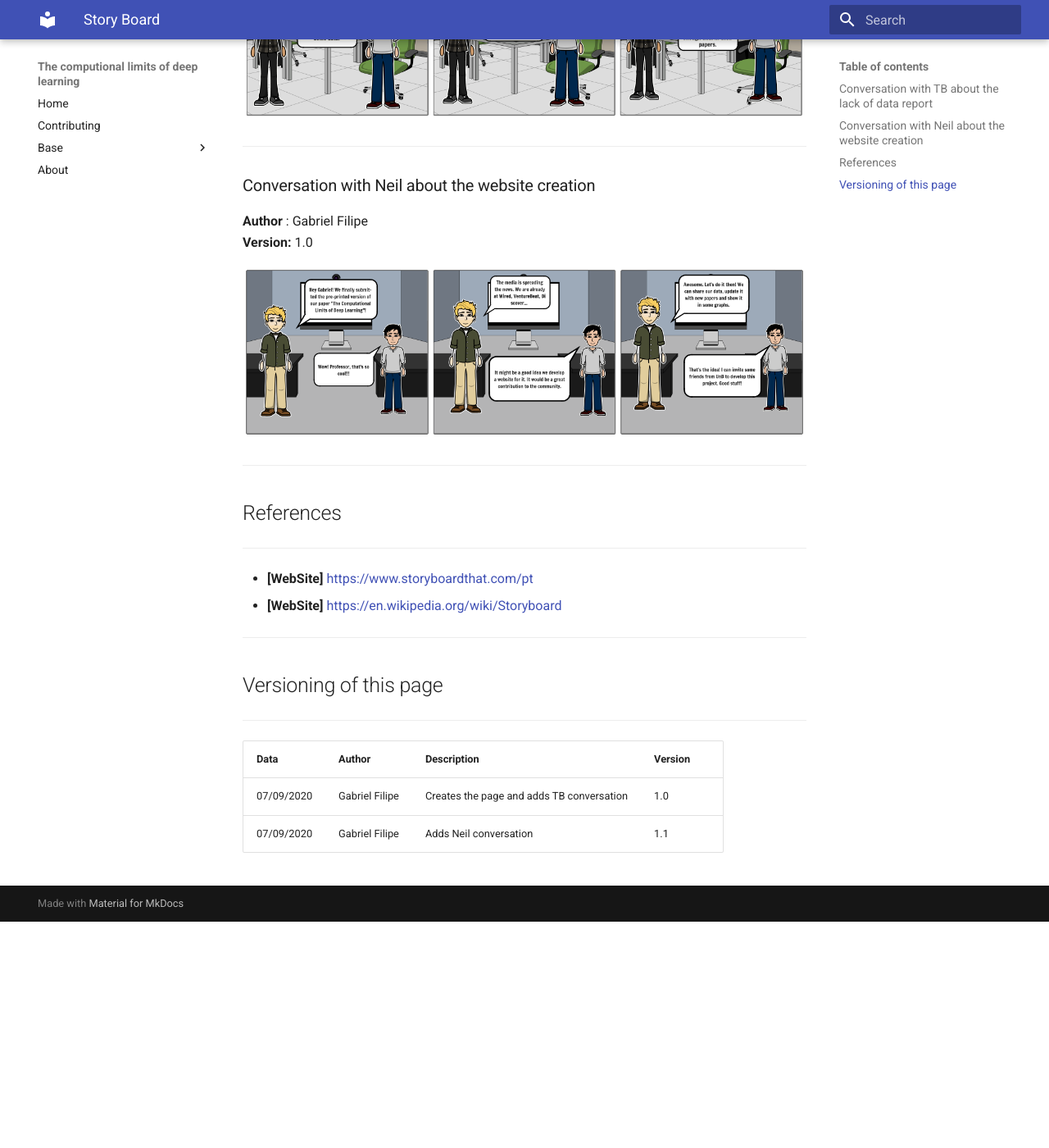
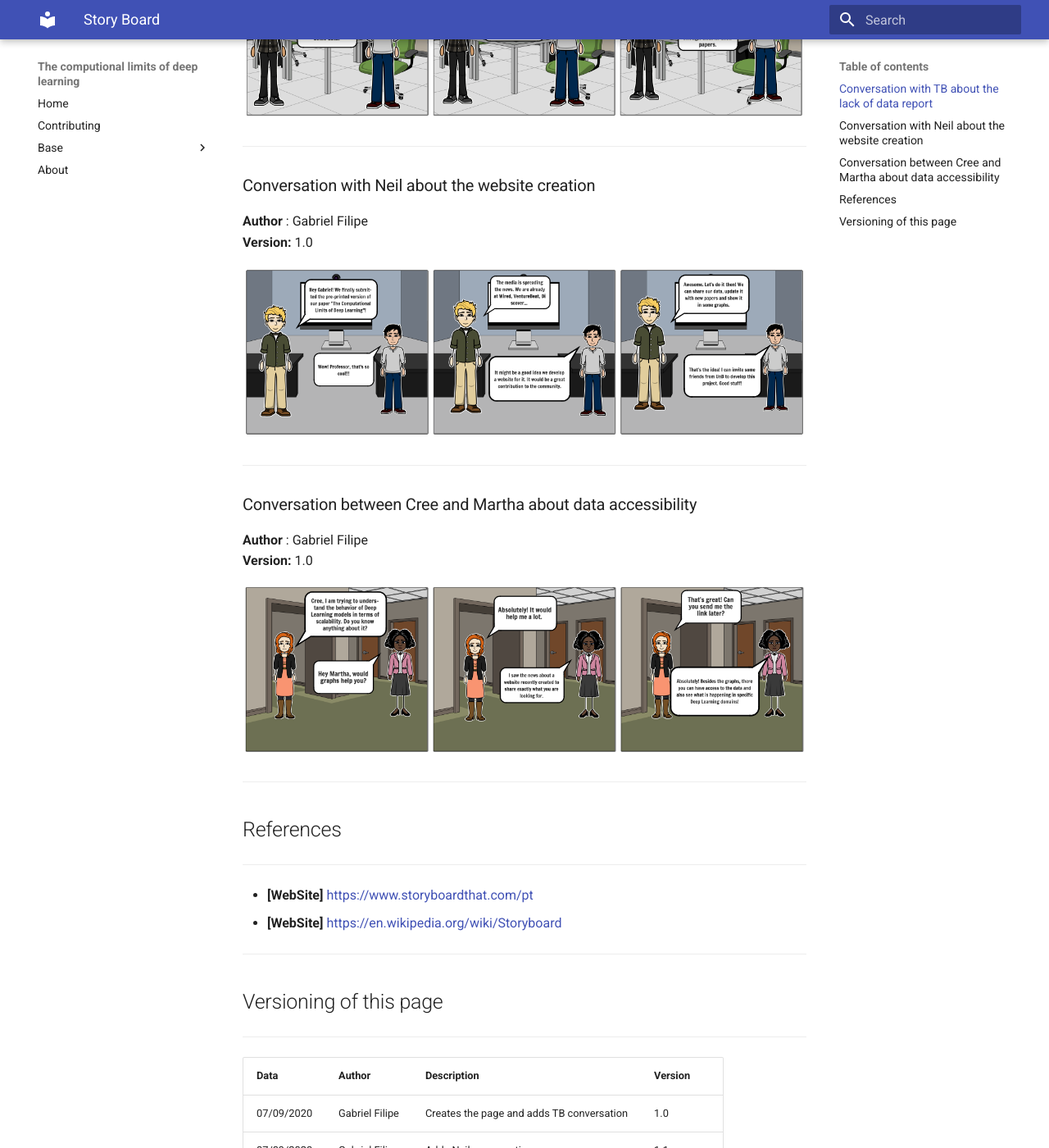
Before and after one commit to UnBArqDsw/2020.1_G2_ProjetoX, an MkDocs documentation site: the page built from documentation/docs/base/requirements/elicitation/storyBoard.md, in a window 1280 px wide and 1400 px high, scrolled down 543 px. Shown: the whole window at 82% size. Built offline with MkDocs 1.6.1 and Material for MkDocs 9.7.7, drawn with Linux system fonts in a browser that asks for light colours; before the commit the page ends 1667 px from its top, so only the background shows below that; some of the changed text lies outside the part shown.

Commit message:
Adds conversation between Cree and Martha

```diff
--- a/documentation/docs/base/requirements/elicitation/storyBoard.md
+++ b/documentation/docs/base/requirements/elicitation/storyBoard.md
@@ -21,6 +21,15 @@ A storyboard is a graphic organizer that consists of illustrations or images dis
 
 ![Gabriel Filipe TB](./images/neil_conversation.png)
 
+***
+
+### Conversation between Cree and Martha about data accessibility
+
+**Author** : Gabriel Filipe</br>
+**Version:** 1.0</br>
+
+![Gabriel Filipe TB](./images/cree_conversation.png)
+
 ---
 ## References
 ---
@@ -35,3 +44,4 @@ A storyboard is a graphic organizer that consists of illustrations or images dis
 |------|-------|-----------|--------|
 | 07/09/2020 | Gabriel Filipe | Creates the page and adds TB conversation | 1.0 |
 | 07/09/2020 | Gabriel Filipe | Adds Neil conversation | 1.1 |
+| 07/09/2020 | Gabriel Filipe | Adds Cree conversation | 1.2 |
```
Also changed, not shown: documentation/docs/base/requirements/elicitation/images/cree_conversation.png (added).
